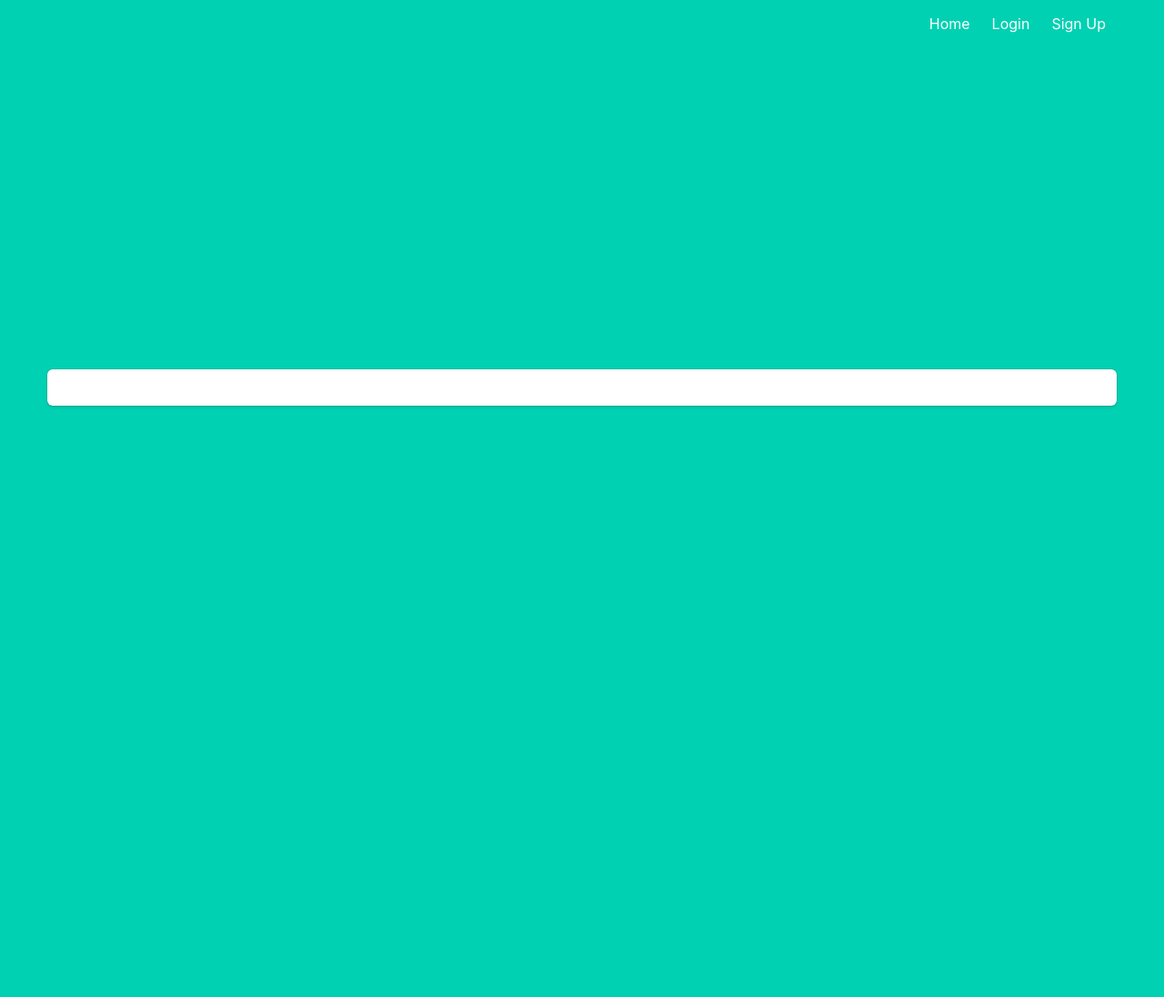
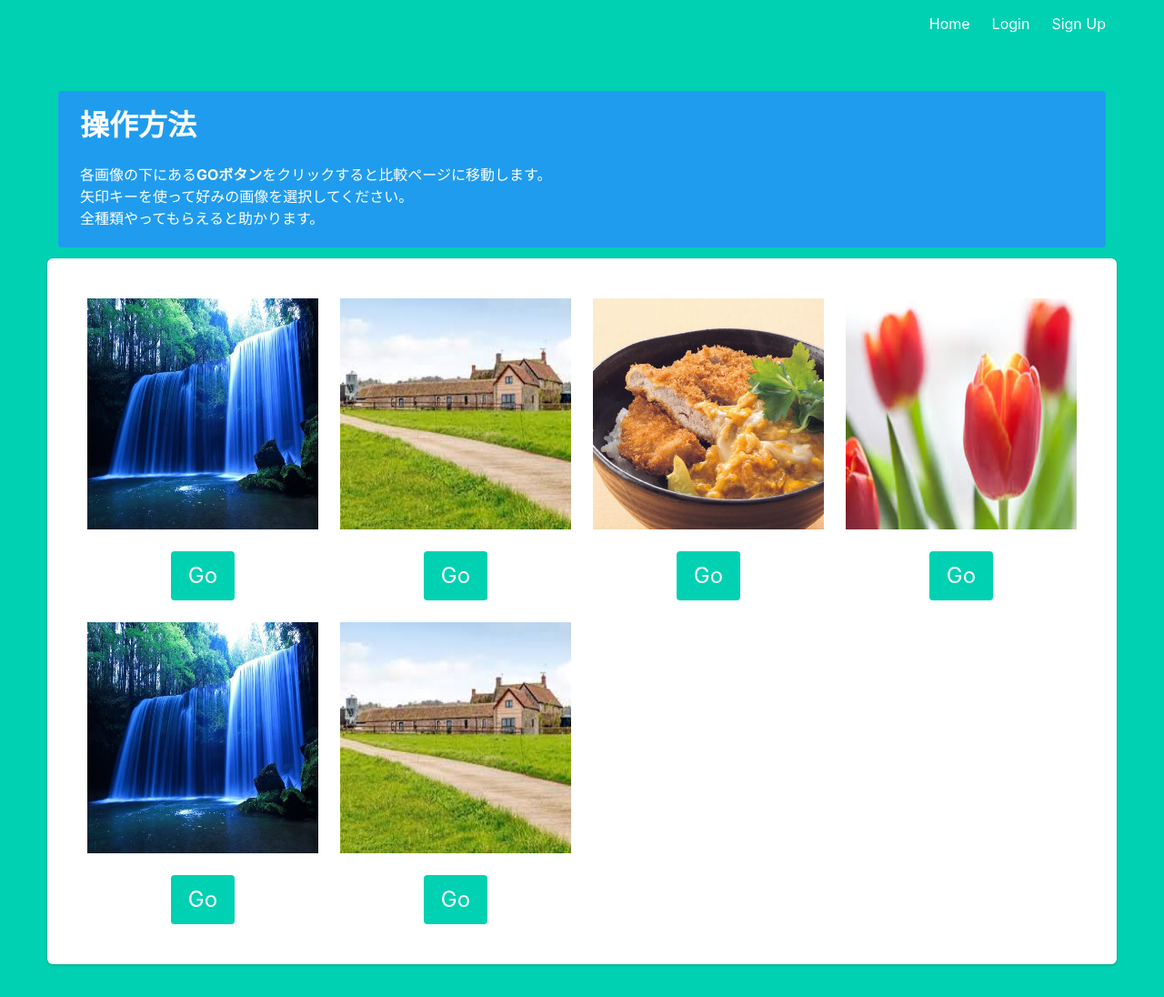
Before and after one commit to YuMurata/flask, a Flask app: page /sandbox in a window 1280 px wide. Shown: the whole page at 91% size. Before the commit the page ends 448 px from the top, so only its background shows below. Run offline with Flask 2, Linux system fonts and the light colour scheme.

Commit message:
multiline

```diff
--- a/application/templates/image.html
+++ b/application/templates/image.html
@@ -10,7 +10,30 @@
 {% endblock %}
 
 {% block content %}
+
+
+<div class="notification is-info has-text-left">
+    <h1 class="title">
+        操作方法
+    </h1>
+    <p>
+        各画像の下にある<strong>GOボタン</strong>をクリックすると比較ページに移動します。
+    </p>
+    <p>
+        矢印キーを使って好みの画像を選択してください。
+    </p>
+    <p>
+        全種類やってもらえると助かります。
+    </p>
+</div>
+
+
 <div class="tile is-ancestor has-background-white box">
+
+    <div class="tile is-parent is-vertical">
+
+        {% for image_dict_list in image_dict_table %}
+        <div class="tile">
 
             {%  for image_dict in image_dict_list %}
             <div class="tile is-parent is-3 is-vertical">
@@ -29,4 +52,9 @@
             {% endfor %}
 
         </div>
+        {% endfor %}
+
+    </div>
+
+</div>
 {% endblock %}
```
Also changed, not shown: application/views/compare.py (+5 -2 lines). Lines whose indentation alone changed are shown as unchanged.
